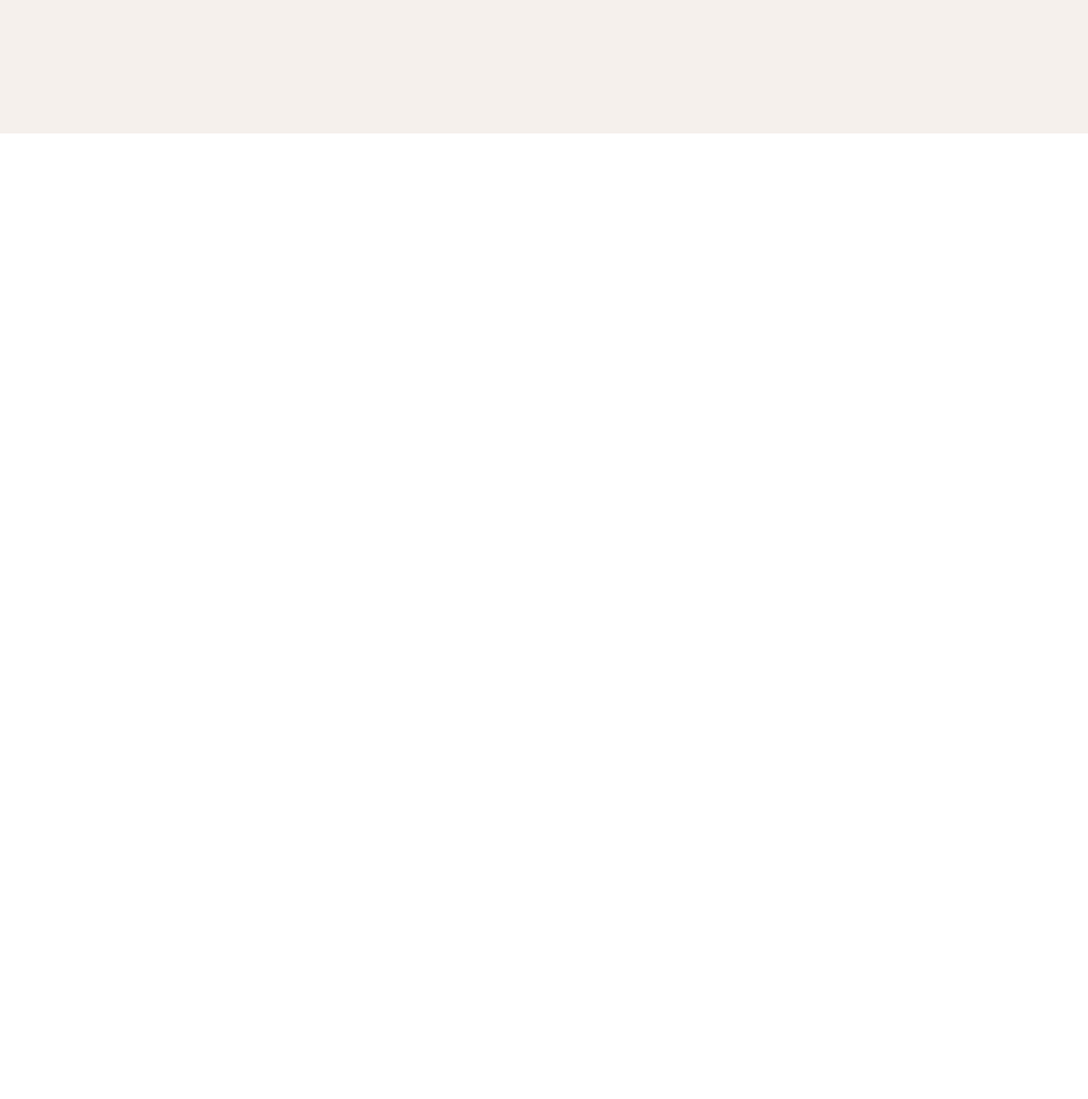
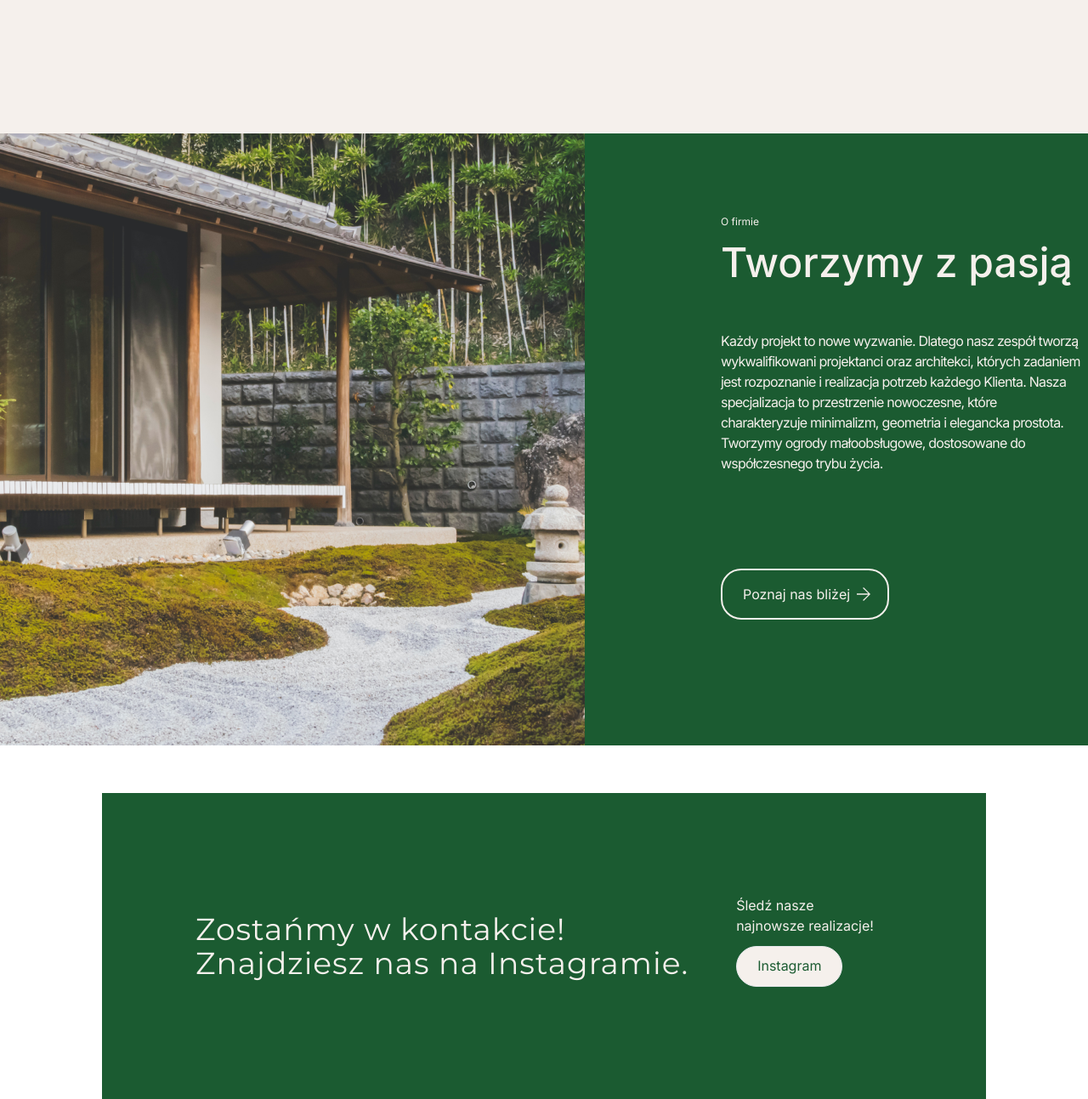
Before and after one commit to kq333/adrespect, a website built with Vite: page respect/index.html in a window 1280 px wide. Shown: the part 810-2103 px from the top of the page at 85% size. Before the commit the page ends 967 px from the top, so only its background shows below. Built offline with nearby package versions, Linux system fonts and the light colour scheme.

Commit message:
finished instagram section

```diff
--- a/respect/index.html
+++ b/respect/index.html
@@ -27,10 +27,18 @@
         <section id="section-offer">
         </section>
 
+        <section id="section-about-company">
+        </section>
+
+        <section id="section-instagram-block" class="my-14">
+        </section>
+
 
 
 
       </main>
+
+
     </div>
 
     <script type="module" defer src="/main.js"></script>
--- a/respect/main.js
+++ b/respect/main.js
@@ -1,11 +1,15 @@
 import { createNavbar } from './public/js/navbar/navbar';
-import { createNavbarMobile } from './public/js/navbar/navbar-mobile/navbarMobile'
+import { createNavbarMobile } from './public/js/navbar-mobile/navbarMobile'
+import { OffertaSection } from './public/js/offerta-section/offertaElem'
+import { aboutCompanySection } from './public/js/about-company-section/aboutCompanyElem'
+import { instagramBlockElem } from './public/js/instagram-block-section/instagramSectionElem'
 
-import { OffertaSection } from './public/js/navbar/offerta-section/offertaElem'
 
 document.addEventListener('DOMContentLoaded', () => {
   const getNavbarElem = document.getElementById('header');
   const getOfertaSection = document.querySelector('#section-offer');
+  const getAboutCompanySection = document.querySelector('#section-about-company');
+  const getInstagramSection = document.querySelector('#section-instagram-block');
 
 
   if (getNavbarElem) {
@@ -21,5 +25,17 @@ document.addEventListener('DOMContentLoaded', () => {
     console.error("'offerta section' not found.");
   }
 
+  if (getAboutCompanySection) {
+    getAboutCompanySection.innerHTML = aboutCompanySection;
+  } else {
+    console.error("'about company section' not found.");
+  }
+
+  if (getInstagramSection) {
+    getInstagramSection.innerHTML = instagramBlockElem;
+  } else {
+    console.error("'instagram section' not found.");
+  }
+
 
 });
--- /dev/null
+++ b/respect/public/js/instagram-block-section/contentInstagramSection.js
@@ -0,0 +1,8 @@
+export const instagramContent = [
+
+    {
+        header: `Zostańmy w kontakcie! </br> Znajdziesz nas na Instagramie.`,
+        text: `Śledź nasze </br> najnowsze realizacje!`,
+        btnText: 'Instagram',
+    }
+    ];
--- /dev/null
+++ b/respect/public/js/instagram-block-section/instagramSectionElem.js
@@ -0,0 +1,27 @@
+import { instagramContent } from '../instagram-block-section/contentInstagramSection';
+
+export const instagramBlockElem = instagramContent.map(HTMLelem => {
+  return `
+    <div class="bg-[#1B5B31] lg:py-[120px] lg:px-[110px] pl-6 pr-2 py-8 max-w-[1040px] mx-auto sm:flex gap-x-14 text-[#F5F0EC] items-center block">
+      <div>
+        <h2 class="lg:text-4xl text-2xl font-montserrat line-[120%] tracking-[1px]">
+          ${HTMLelem.header}
+        </h2>
+      </div>
+      <div class="font-inter">
+        <div>
+          <div class="py-6 md:py-0">
+            <h3>
+              ${HTMLelem.text}
+            </h3>
+          </div>
+          <div class="py-3">
+            <button class="bg-[#F5F0EC] text-[#1B5B31] pt-[10px] pl-6 pr-[24px] pb-3 border rounded-full">
+              ${HTMLelem.btnText}
+            </button>
+          </div>
+        </div>
+      </div>
+    </div>
+  `;
+});
```
